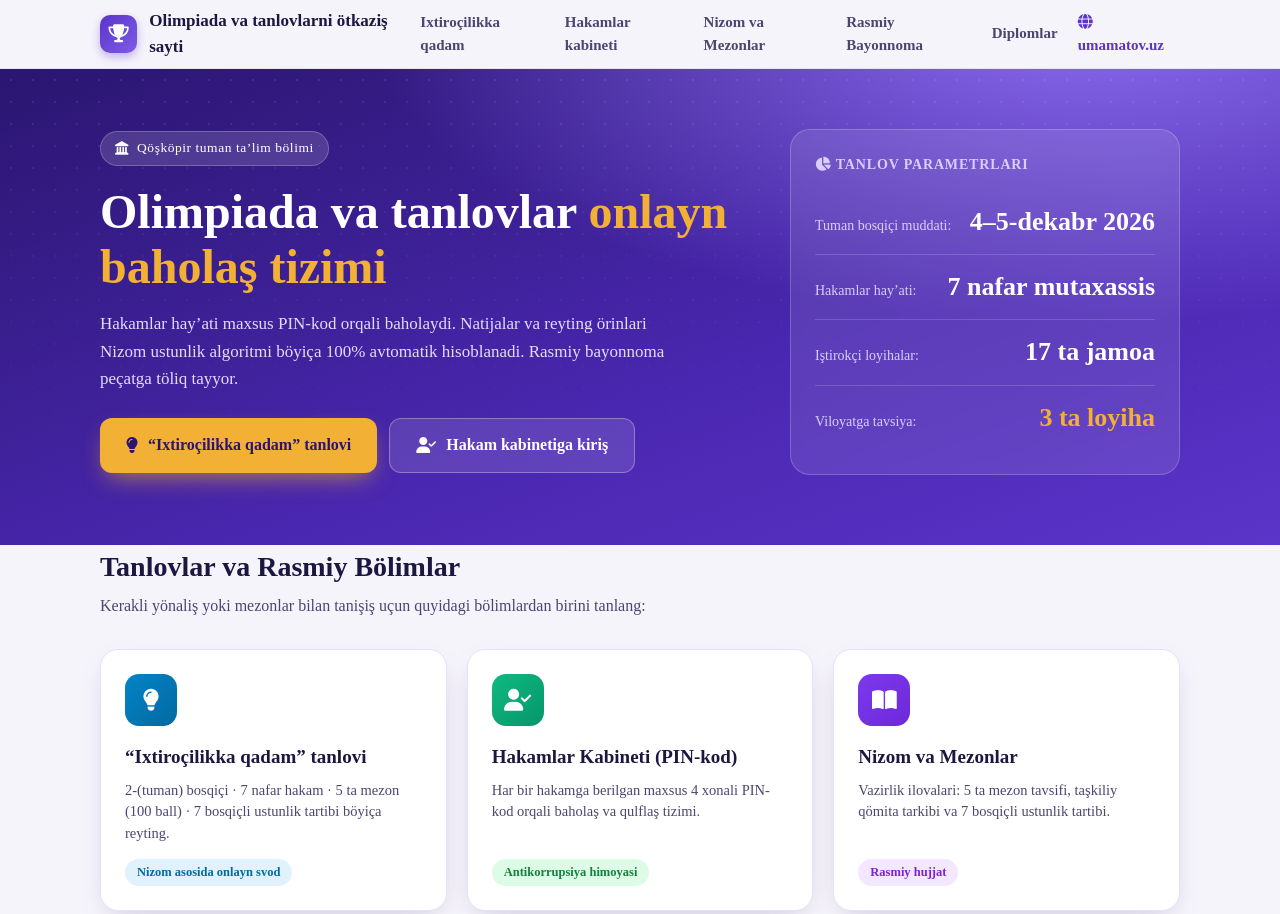
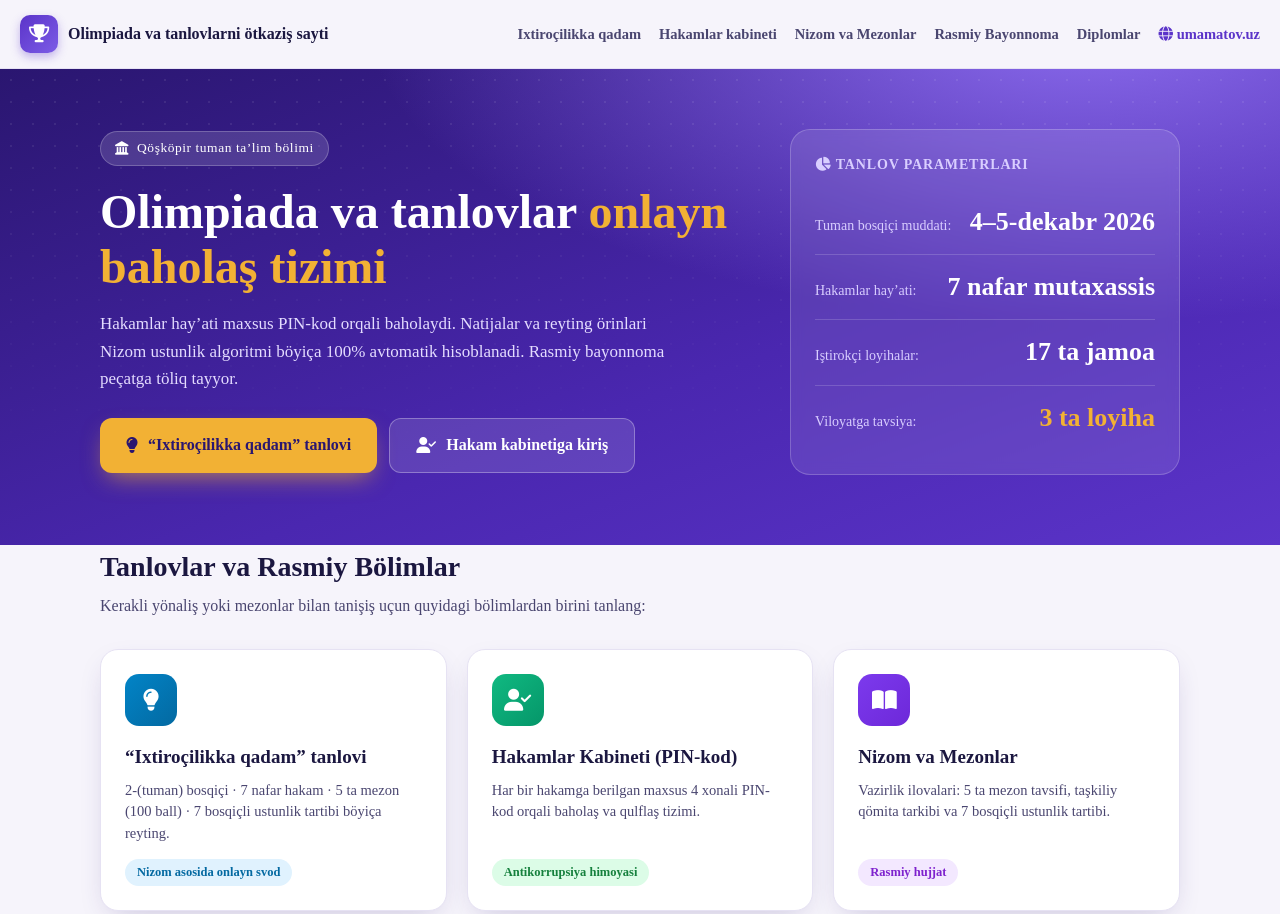
Before and after one commit to Umrbek84/olimpiada-portal, a plain HTML site: page index.html in a window 1280 px wide. Shown: the top 914 px of the page. Drawn offline with Linux system fonts and the light colour scheme.

Commit message:
Widen header container and keep all top navbar links cleanly on 1 line

```diff
--- a/index.html
+++ b/index.html
@@ -20,13 +20,14 @@
 
     /* header */
     header{position:sticky;top:0;z-index:20;background:rgba(246,244,251,.94);backdrop-filter:blur(10px);border-bottom:1px solid var(--line)}
-    .nav{display:flex;align-items:center;justify-content:space-between;height:68px}
-    .brand{display:flex;align-items:center;gap:12px;font-weight:700;font-size:17px;text-decoration:none;color:var(--ink)}
-    .logo{width:38px;height:38px;border-radius:10px;background:linear-gradient(135deg,var(--brand),var(--brand-2));display:grid;place-items:center;color:#fff;font-size:18px;box-shadow:0 4px 10px rgba(91,52,201,.35)}
-    .nav .links{display:flex;align-items:center;gap:20px}
-    .nav a.link{font-size:15px;font-weight:700;color:var(--ink-2);text-decoration:none;transition:.2s}
+    header .wrap{max-width:1380px}
+    .nav{display:flex;align-items:center;justify-content:space-between;gap:20px;height:68px}
+    .brand{display:flex;align-items:center;gap:10px;font-weight:700;font-size:16px;text-decoration:none;color:var(--ink);white-space:nowrap;flex-shrink:0}
+    .logo{width:38px;height:38px;border-radius:10px;background:linear-gradient(135deg,var(--brand),var(--brand-2));display:grid;place-items:center;color:#fff;font-size:18px;box-shadow:0 4px 10px rgba(91,52,201,.35);flex-shrink:0}
+    .nav .links{display:flex;align-items:center;gap:18px;flex-wrap:nowrap}
+    .nav a.link{font-size:14.5px;font-weight:700;color:var(--ink-2);text-decoration:none;transition:.2s;white-space:nowrap}
     .nav a.link:hover{color:var(--brand)}
-    @media(max-width:768px){.nav .links{display:none}}
+    @media(max-width:980px){.nav .links{display:none}}
 
     /* hero */
     .hero{position:relative;overflow:hidden;background:radial-gradient(1200px 500px at 85% -10%,#8d6df0 0,transparent 60%),linear-gradient(160deg,#2a1670,#4a27b0 60%,#5b34c9);color:#fff}
```
